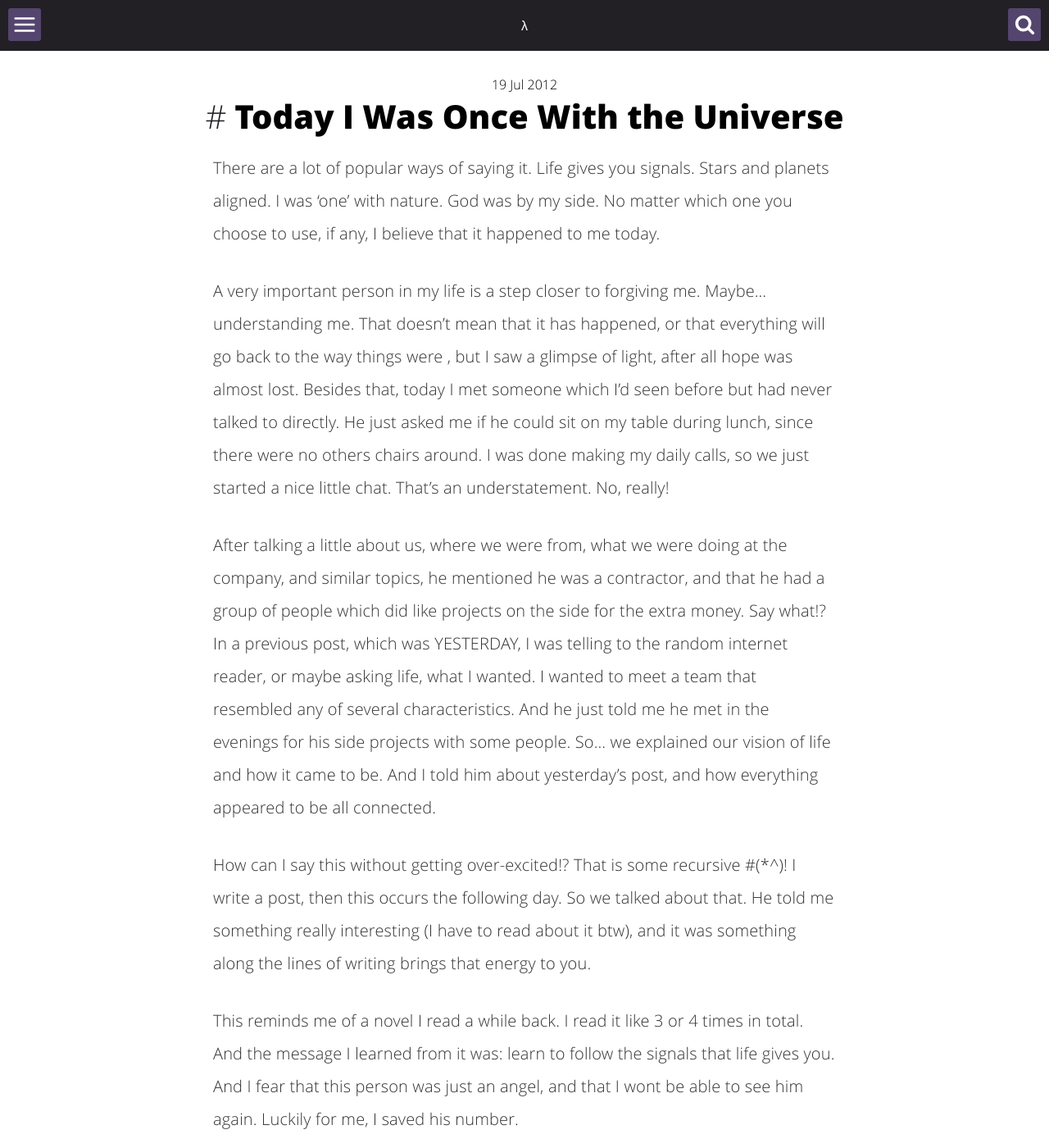
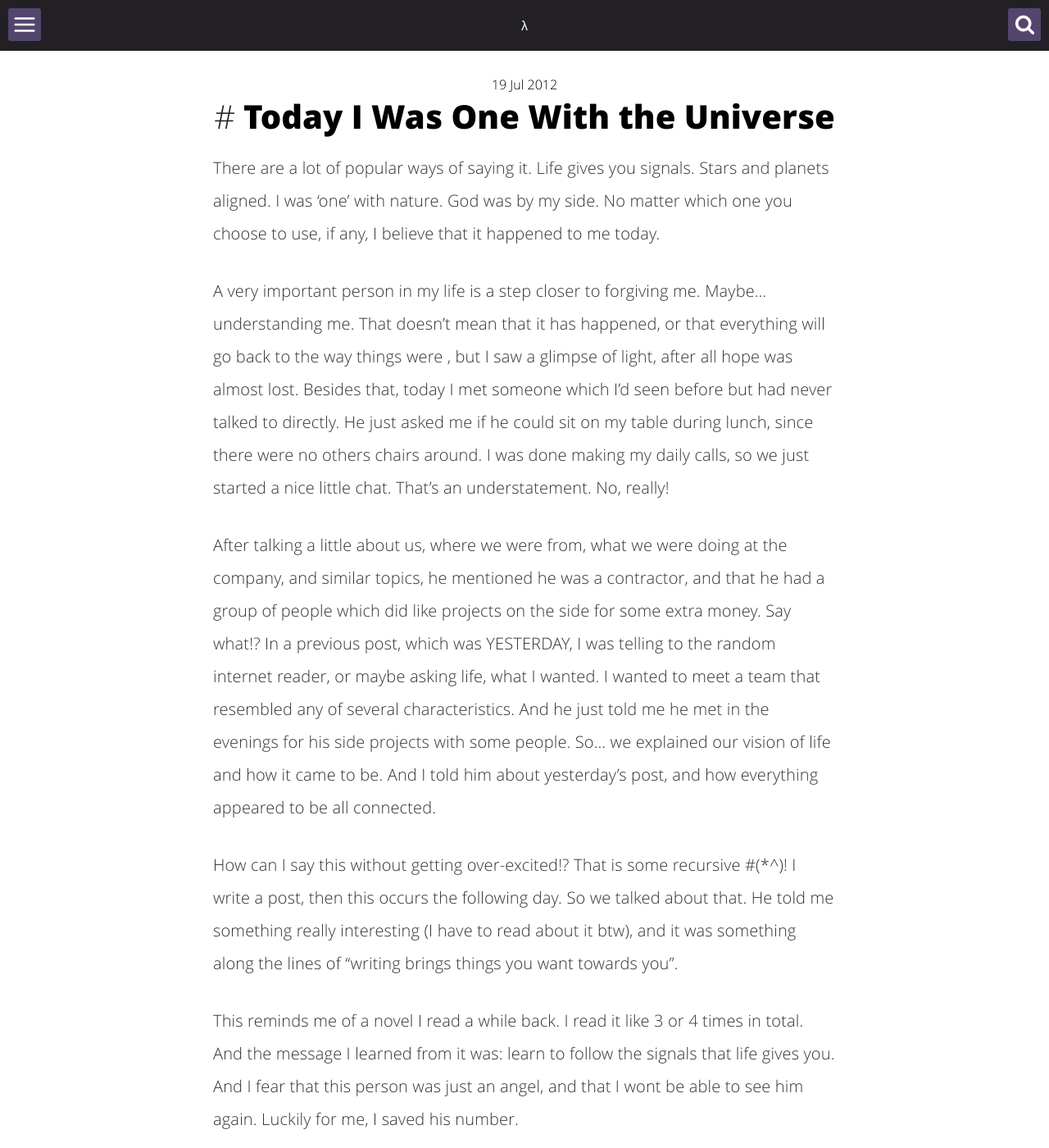
Before and after one commit to teh0xqb/teh0xqb.github.io, a Jekyll site: the page built from _posts/2012-07-19-one-with-the-universe.md, in a window 1280 px wide and 1400 px high. Shown: the whole window at 82% size. Built offline with Jekyll 4.4.1, drawn with Linux system fonts in a browser that asks for light colours; comment, search, counter and statistics services are not loaded.

Commit message:
fixing some spelling mistakes

```diff
--- a/_posts/2012-07-19-one-with-the-universe.md
+++ b/_posts/2012-07-19-one-with-the-universe.md
@@ -1,6 +1,6 @@
 ---
 layout: post
-title:  "Today I Was Once With the Universe"
+title:  "Today I Was One With the Universe"
 image: ''
 date:   2012-07-19 00:12:00
 tags:
@@ -16,8 +16,8 @@ There are a lot of popular ways of saying it. Life gives you signals. Stars and
 A very important person in my life is a step closer to forgiving me. Maybe... understanding me. That doesn’t mean that it has happened, or that everything will go back to the way things were , but I saw a glimpse of light, after all hope was almost lost. Besides that, today I met someone which I’d seen before but had never talked to directly. He just asked
 me if he could sit on my table during lunch, since there were no others chairs around. I was done making my daily calls, so we just started a nice little chat. That’s an understatement. No, really!
 
-After talking a little about us, where we were from, what we were doing at the company, and similar topics, he mentioned he was a contractor, and that he had a group of people which did like projects on the side for the extra money. Say what!? In a previous post, which was YESTERDAY, I was telling to the random internet reader, or maybe asking life, what I wanted. I wanted to meet a team that resembled any of several characteristics. And he just told me he met in the evenings for his side projects with some people. So... we explained our vision of life and how it came to be. And I told him about yesterday’s post, and how everything appeared to be all connected.
+After talking a little about us, where we were from, what we were doing at the company, and similar topics, he mentioned he was a contractor, and that he had a group of people which did like projects on the side for some extra money. Say what!? In a previous post, which was YESTERDAY, I was telling to the random internet reader, or maybe asking life, what I wanted. I wanted to meet a team that resembled any of several characteristics. And he just told me he met in the evenings for his side projects with some people. So... we explained our vision of life and how it came to be. And I told him about yesterday’s post, and how everything appeared to be all connected.
 
-How can I say this without getting over-excited!? That is some recursive #(*^)! I write a post, then this occurs the following day. So we talked about that. He told me something really interesting (I have to read about it btw), and it was something along the lines of writing brings that energy to you.
+How can I say this without getting over-excited!? That is some recursive #(*^)! I write a post, then this occurs the following day. So we talked about that. He told me something really interesting (I have to read about it btw), and it was something along the lines of "writing brings things you want towards you".
 
 This reminds me of a novel I read a while back. I read it like 3 or 4 times in total. And the message I learned from it was: learn to follow the signals that life gives you. And I fear that this person was just an angel, and that I wont be able to see him again. Luckily for me, I saved his number.
```
